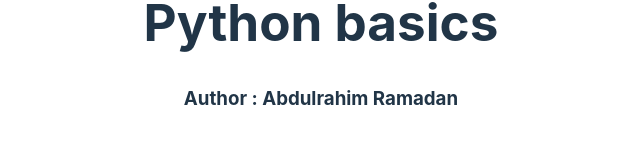
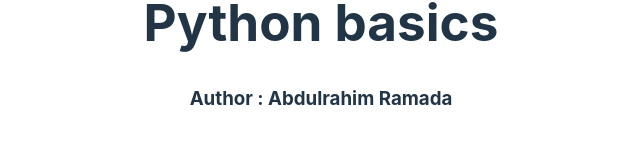
Before and after one commit to abdulrahim-ramadan/React-notes, a React (Vite) app: page / in a window 1280 px wide. Shown: the part 366-510 px from the top of the page, without its empty margins (319-959 px from the left). Built offline with nearby package versions, Linux system fonts and the light colour scheme.

Commit message:
applay props in a simple way

```diff
--- a/src/App.jsx
+++ b/src/App.jsx
@@ -5,12 +5,12 @@
 
 function App() {
 
-  const authorName = "Abdulrahim Ramadan"
+  const author = "Abdulrahim Ramada"
 
   return (
     <>
       < CreatePost />
-      < Posts authorName={authorName} />
+      < Posts author={author} />
     </>
   )
 }
--- a/src/components/Posts.jsx
+++ b/src/components/Posts.jsx
@@ -1,4 +1,4 @@
-const Posts = (props) =>{
+const Posts = ({author}) =>{
     // logic
 
 
@@ -6,7 +6,7 @@
     return(
         <div>
             <h1> Python basics </h1>
-            <h3> Author : {props.authorName} </h3>
+            <h3> Author : {author} </h3>
         </div>
     )
 }
```
